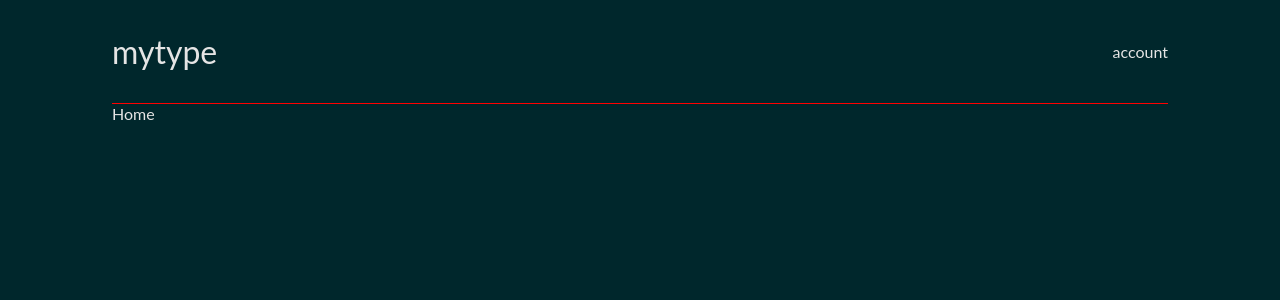
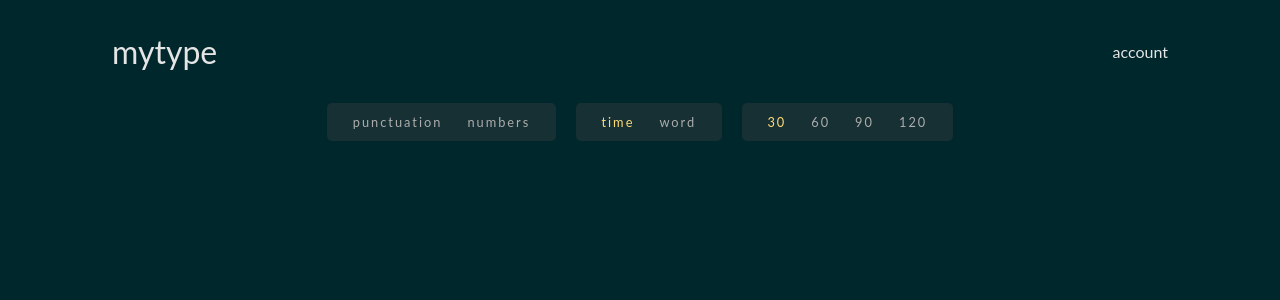
Before and after one commit to aadi-wadikar/mytypev2, a React (Vite) app: page / in a window 1280 px wide. Shown: the top 300 px of the page. Built offline with nearby package versions, Linux system fonts and the light colour scheme.

Commit message:
Added TestConfig component - Created new TestConfigSlice for mode, time duration and word count states - Added the setting state actions for above - Added UI for the component with local testing as well

```diff
--- /dev/null
+++ b/src/comps/home/TestConfig.tsx
@@ -0,0 +1,155 @@
+import styles from "../../styles/screens/TestConfig.module.css";
+import {
+  TestMode,
+  TestConfigState,
+  selectTestConfig,
+  TimeDuration,
+  WordCount,
+  setMode,
+  setTimeDuration,
+  setWordCount,
+  setIsNumActive,
+  setIsPunctActive,
+} from "../../store/slices/TestConfigSlice";
+import { useAppSelector, useAppDispatch } from "../../store/hooks";
+
+function TestConfig() {
+  const testConfigState: TestConfigState = useAppSelector(selectTestConfig);
+  const dispatch = useAppDispatch();
+
+  const handleSetMode = (mode: TestMode) => {
+    dispatch(setMode(mode));
+  };
+
+  const handleSetTimeDuration = (timeDuration: TimeDuration) => {
+    dispatch(setTimeDuration(timeDuration));
+  };
+
+  const handleSetWordCount = (wordCount: WordCount) => {
+    dispatch(setWordCount(wordCount));
+  };
+
+  const toggleIsPuntActive = () => {
+    dispatch(setIsPunctActive(!testConfigState.isPunctActive));
+  };
+
+  const toggleIsNumActive = () => {
+    dispatch(setIsNumActive(!testConfigState.isNumActive));
+  };
+
+  return (
+    <div className={`${styles.container} flexCenter`}>
+      <div className={`${styles.testConfig} flexRow cursorPointer`}>
+        <section className={styles.card}>
+          <span
+            className={`${styles.subcard} ${testConfigState.isPunctActive && styles.subcardActive}`}
+            onClick={() => toggleIsPuntActive()}
+          >
+            punctuation
+          </span>
+          <span
+            className={`${styles.subcard} ${testConfigState.isNumActive && styles.subcardActive}`}
+            onClick={() => toggleIsNumActive()}
+          >
+            numbers
+          </span>
+        </section>
+
+        <section className={styles.card}>
+          <span
+            className={`${styles.subcard} ${testConfigState.mode === TestMode.TIME && styles.subcardActive}`}
+            onClick={() => {
+              handleSetMode(TestMode.TIME);
+            }}
+          >
+            {TestMode.TIME}
+          </span>
+          <span
+            className={`${styles.subcard} ${testConfigState.mode === TestMode.WORD && styles.subcardActive}`}
+            onClick={() => {
+              handleSetMode(TestMode.WORD);
+            }}
+          >
+            {TestMode.WORD}
+          </span>
+        </section>
+
+        {testConfigState.mode == TestMode.TIME && (
+          <section className={styles.card}>
+            <span
+              className={`${styles.subcard} ${testConfigState.timeDuration === TimeDuration.THIRTY && styles.subcardActive}`}
+              onClick={() => {
+                handleSetTimeDuration(TimeDuration.THIRTY);
+              }}
+            >
+              {TimeDuration.THIRTY}
+            </span>
+            <span
+              className={`${styles.subcard} ${testConfigState.timeDuration === TimeDuration.SIXTY && styles.subcardActive}`}
+              onClick={() => {
+                handleSetTimeDuration(TimeDuration.SIXTY);
+              }}
+            >
+              {TimeDuration.SIXTY}
+            </span>
+            <span
+              className={`${styles.subcard} ${testConfigState.timeDuration === TimeDuration.NINTY && styles.subcardActive}`}
+              onClick={() => {
+                handleSetTimeDuration(TimeDuration.NINTY);
+              }}
+            >
+              {TimeDuration.NINTY}
+            </span>
+            <span
+              className={`${styles.subcard} ${testConfigState.timeDuration === TimeDuration.ONE_TWENTY && styles.subcardActive}`}
+              onClick={() => {
+                handleSetTimeDuration(TimeDuration.ONE_TWENTY);
+              }}
+            >
+              {TimeDuration.ONE_TWENTY}
+            </span>
+          </section>
+        )}
+
+        {testConfigState.mode == TestMode.WORD && (
+          <section className={styles.card}>
+            <span
+              className={`${styles.subcard} ${testConfigState.wordCount === WordCount.TWENTY_FIVE && styles.subcardActive}`}
+              onClick={() => {
+                handleSetWordCount(WordCount.TWENTY_FIVE);
+              }}
+            >
+              {WordCount.TWENTY_FIVE}
+            </span>
+            <span
+              className={`${styles.subcard} ${testConfigState.wordCount === WordCount.FIFTY && styles.subcardActive}`}
+              onClick={() => {
+                handleSetWordCount(WordCount.FIFTY);
+              }}
+            >
+              {WordCount.FIFTY}
+            </span>
+            <span
+              className={`${styles.subcard} ${testConfigState.wordCount === WordCount.SEVENTY_FIVE && styles.subcardActive}`}
+              onClick={() => {
+                handleSetWordCount(WordCount.SEVENTY_FIVE);
+              }}
+            >
+              {WordCount.SEVENTY_FIVE}
+            </span>
+            <span
+              className={`${styles.subcard} ${testConfigState.wordCount === WordCount.HUNDRED && styles.subcardActive}`}
+              onClick={() => {
+                handleSetWordCount(WordCount.HUNDRED);
+              }}
+            >
+              {WordCount.HUNDRED}
+            </span>
+          </section>
+        )}
+      </div>
+    </div>
+  );
+}
+
+export default TestConfig;
--- a/src/screens/Home.tsx
+++ b/src/screens/Home.tsx
@@ -1,5 +1,11 @@
+import TestConfig from "../comps/home/TestConfig";
+
 function Home() {
-  return <div>Home</div>;
+  return (
+    <div id="homeScreen">
+      <TestConfig></TestConfig>
+    </div>
+  );
 }
 
 export default Home;
--- /dev/null
+++ b/src/store/slices/TestConfigSlice.ts
@@ -0,0 +1,77 @@
+import { createSlice, PayloadAction } from "@reduxjs/toolkit";
+import { RootState } from "../store";
+
+export enum TestMode {
+  TIME = "time",
+  WORD = "word",
+}
+
+export enum TimeDuration {
+  THIRTY = 30,
+  SIXTY = 60,
+  NINTY = 90,
+  ONE_TWENTY = 120,
+}
+
+export enum WordCount {
+  TWENTY_FIVE = 25,
+  FIFTY = 50,
+  SEVENTY_FIVE = 75,
+  HUNDRED = 100,
+}
+
+export type TestConfigState = {
+  mode: TestMode;
+  timeDuration: TimeDuration;
+  wordCount: WordCount;
+  isPunctActive: boolean;
+  isNumActive: boolean;
+};
+
+const initialTestConfigState: TestConfigState = {
+  mode: TestMode.TIME,
+  timeDuration: TimeDuration.THIRTY,
+  wordCount: WordCount.TWENTY_FIVE,
+  isPunctActive: false,
+  isNumActive: false,
+};
+
+const testConfigSlice = createSlice({
+  name: "testConfig",
+  initialState: initialTestConfigState,
+  reducers: {
+    setMode: (state, action: PayloadAction<TestConfigState["mode"]>) => {
+      state.mode = action.payload;
+    },
+    setTimeDuration: (
+      state,
+      action: PayloadAction<TestConfigState["timeDuration"]>,
+    ) => {
+      state.timeDuration = action.payload;
+    },
+    setWordCount: (
+      state,
+      action: PayloadAction<TestConfigState["wordCount"]>,
+    ) => {
+      state.wordCount = action.payload;
+    },
+    setIsPunctActive: (state, action: PayloadAction<boolean>) => {
+      state.isPunctActive = action.payload;
+    },
+    setIsNumActive: (state, action: PayloadAction<boolean>) => {
+      state.isNumActive = action.payload;
+    },
+  },
+});
+
+export const {
+  setMode,
+  setTimeDuration,
+  setWordCount,
+  setIsPunctActive,
+  setIsNumActive,
+} = testConfigSlice.actions;
+
+export const selectTestConfig = (state: RootState) => state.testConfig;
+
+export default testConfigSlice.reducer;
--- a/src/store/store.tsx
+++ b/src/store/store.tsx
@@ -1,7 +1,10 @@
 import { configureStore } from "@reduxjs/toolkit";
+import testConfigReducer from "./slices/TestConfigSlice";
 
 export const store = configureStore({
-  reducer: {},
+  reducer: {
+    testConfig: testConfigReducer,
+  },
 });
 
 export type RootState = ReturnType<typeof store.getState>;
--- a/src/styles/App.css
+++ b/src/styles/App.css
@@ -1,9 +1,11 @@
 :root {
   --bgColor: #00272c;
-  --textSelected: #ffc320;
+  --textSelected: #ffdb78;
   --textHover: #e5e5e5;
   --textIdle: #adadad;
   --textDefault: #e5e5e5;
+
+  --testConfigCardBg: #173033;
 }
 
 body {
--- a/src/styles/Common.css
+++ b/src/styles/Common.css
@@ -1,5 +1,11 @@
 .flex {
   display: flex;
+}
+
+.flexCenter {
+  display: flex;
+  align-items: center;
+  justify-content: center;
 }
 
 .flexRow {
@@ -17,3 +23,7 @@
   display: flex;
   flex-direction: column;
 }
+
+.cursorPointer {
+  cursor: pointer;
+}
--- a/src/styles/Navbar.module.css
+++ b/src/styles/Navbar.module.css
@@ -1,6 +1,5 @@
 nav {
   padding: 0;
-  border-bottom: 1px solid red;
 }
 
 .container {
--- /dev/null
+++ b/src/styles/screens/TestConfig.module.css
@@ -0,0 +1,32 @@
+.container {
+  font-size: 0.8rem;
+}
+
+.testConfig {
+  font-weight: 400;
+  gap: 20px;
+}
+
+.card {
+  display: flex;
+  justify-content: space-between;
+  background: var(--testConfigCardBg);
+  padding: 0.7rem 1.6rem;
+  border-radius: 5px;
+  align-items: center;
+  justify-content: center;
+  gap: 25px;
+}
+
+.subcard {
+  color: var(--textIdle);
+  letter-spacing: 2px;
+}
+
+.subcard:hover {
+  color: var(--textHover);
+}
+
+.subcardActive {
+  color: var(--textSelected);
+}
```
